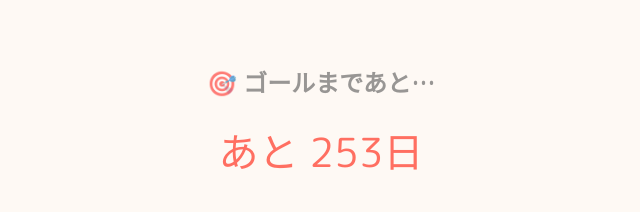
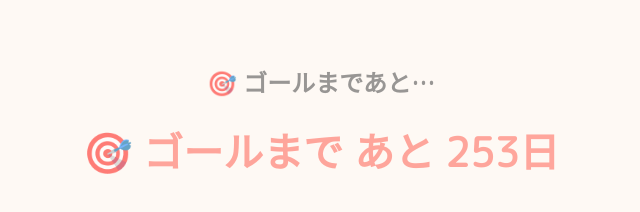
Before and after one commit to mi00000000/counter_widget, a plain HTML site: page index.html in a window 1280 px wide. Shown: the whole page, without its empty margins (319-959 px from the left). Drawn offline with Linux system fonts and the light colour scheme.

Commit message:
Add files via upload

```diff
--- a/index.html
+++ b/index.html
@@ -33,7 +33,7 @@
 </head>
 <body>
   <h1 id="title">🎯 ゴールまであと…</h1>
-  <div id="countdown">読み込み中...</div>
+  <h1 id="countdown">🎯 読み込み中…</h1>
 
   <script>
     const urlParams = new URLSearchParams(window.location.search);
@@ -41,23 +41,20 @@
     const titleParam = urlParams.get("title");
 
     const targetDate = dateParam ? new Date(dateParam + "T00:00:00") : new Date("2025-12-31T00:00:00");
-
     const countdown = document.getElementById("countdown");
-    const title = document.getElementById("title");
-
-    if (titleParam) {
-      title.textContent = decodeURIComponent(titleParam);
-    }
 
     function updateCountdown() {
       const now = new Date();
       const diff = targetDate - now;
       const days = Math.floor(diff / (1000 * 60 * 60 * 24));
-      countdown.textContent = `あと ${days}日`;
+
+      const title = titleParam ? decodeURIComponent(titleParam) : "ゴール";
+      countdown.textContent = `🎯 ${title}まで あと ${days}日`;
     }
 
     setInterval(updateCountdown, 1000);
     updateCountdown();
   </script>
+
 </body>
 </html>
```
